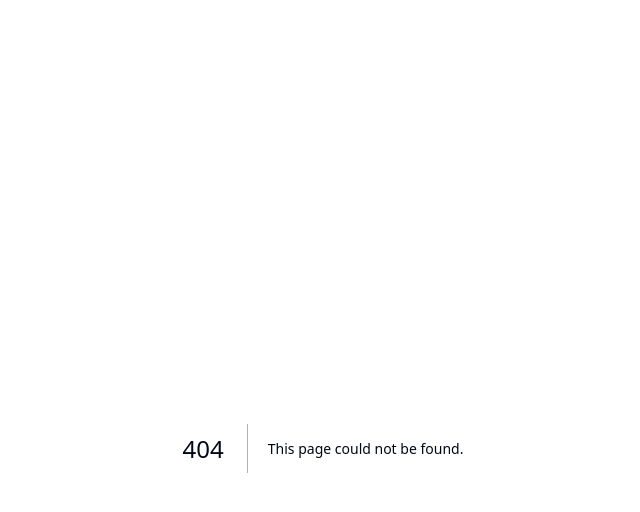
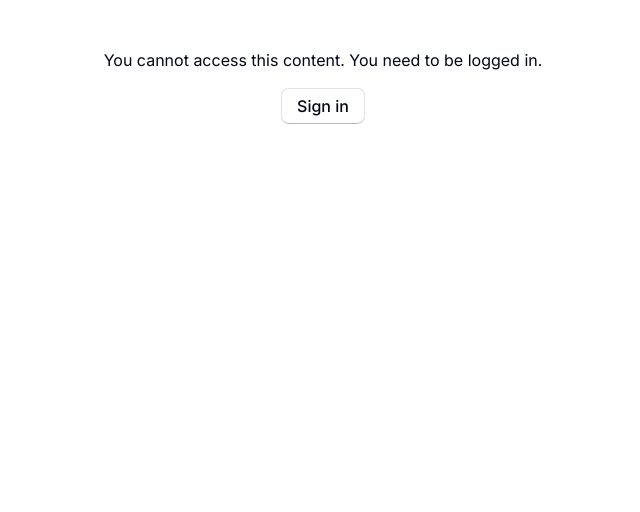
Before and after one commit to KpryKorn/unf-side-projects, a Next.js app: page /admin in a window 1280 px wide. Before the commit this address had no page. Shown: the top 512 px of the page, without its empty margins (317-957 px from the left). Built offline with nearby package versions, Linux system fonts and the light colour scheme; no server answers.

Commit message:
feat: Add admin page with strict authentication

```diff
--- /dev/null
+++ b/app/admin/page.tsx
@@ -0,0 +1,34 @@
+import { getServerSession } from "next-auth";
+import { authOptions } from "../api/auth/[...nextauth]/route";
+import prisma from "@/lib/prisma";
+import { SignInButton } from "@/components/buttons";
+
+export default async function page() {
+  const session = await getServerSession(authOptions);
+
+  if (!session) {
+    return (
+      <div className="flex flex-col items-center justify-center gap-4">
+        <p>You cannot access this content. You need to be logged in.</p>
+        <SignInButton />
+      </div>
+    );
+  }
+
+  // rechercher l'utilisateur connecté par son ID
+  const activeUser = await prisma.user.findUnique({
+    where: {
+      id: session.user.id,
+    },
+  });
+
+  if (!activeUser || activeUser.role !== "admin") {
+    return <p>Only admins can access this content.</p>;
+  }
+
+  return (
+    <div>
+      <h1>Admin Panel</h1>
+    </div>
+  );
+}
```
